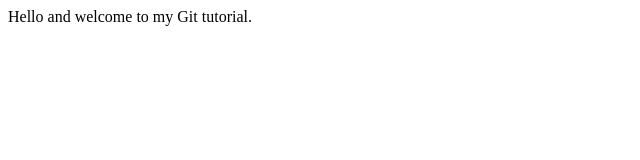
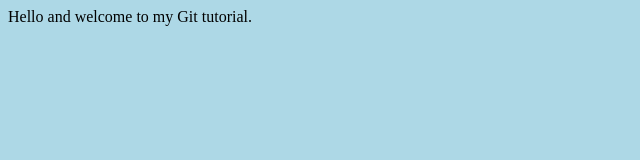
Before and after one commit to user-vishnu/demo-repo, a plain HTML site: page index.html in a window 1280 px wide. Shown: the whole page, without its empty margins (0-640 px from the left). Drawn offline with Linux system fonts and the light colour scheme.

Commit message:
Linked CSS file to html file

```diff
--- a/index.html
+++ b/index.html
@@ -4,6 +4,7 @@
     <meta charset="UTF-8" />
     <meta name="viewport" content="width=device-width, initial-scale=1.0" />
     <title>Git & Githib</title>
+    <link rel="stylesheet" href="index.css" />
   </head>
   <body>
     <div>Hello and welcome to my Git tutorial.</div>
```
